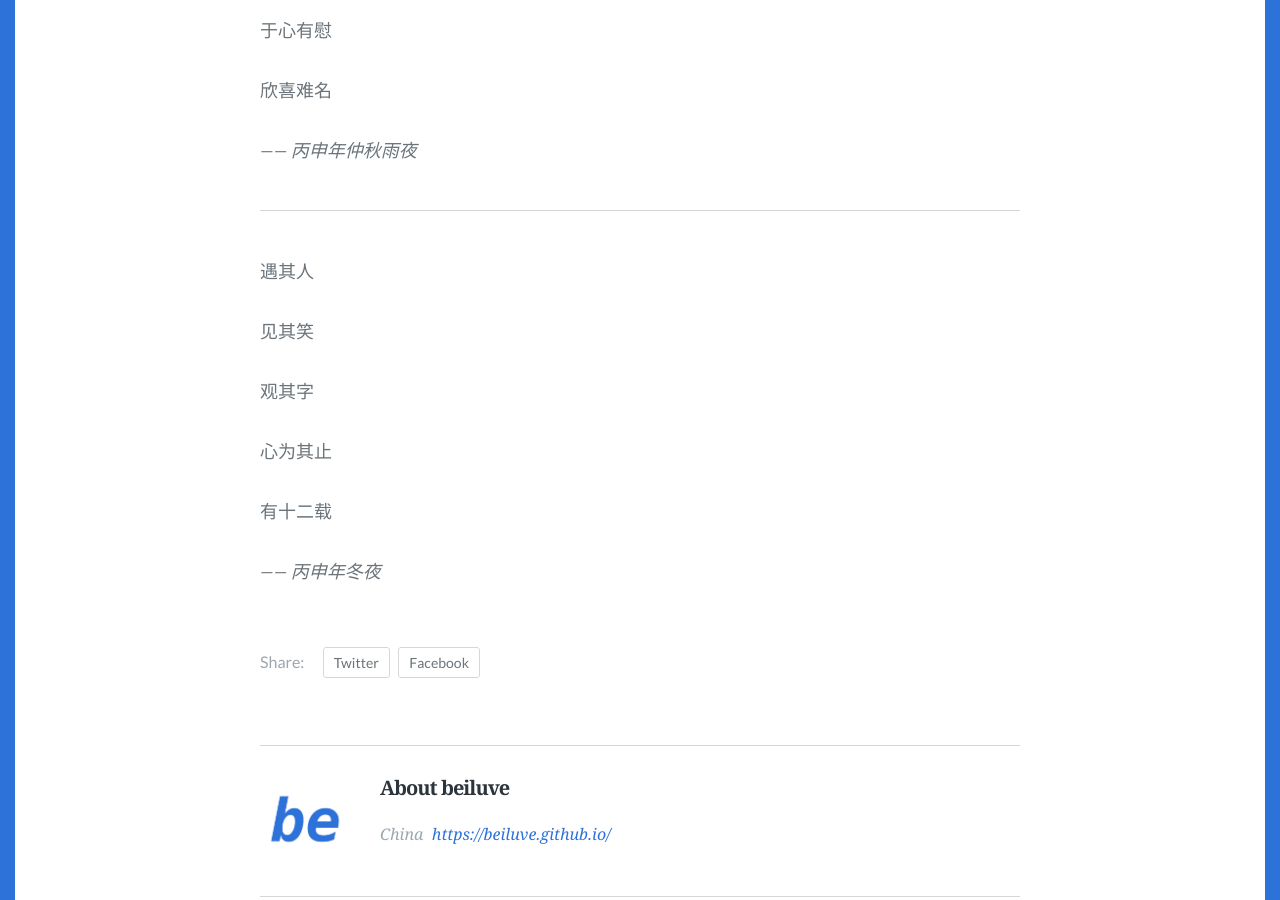
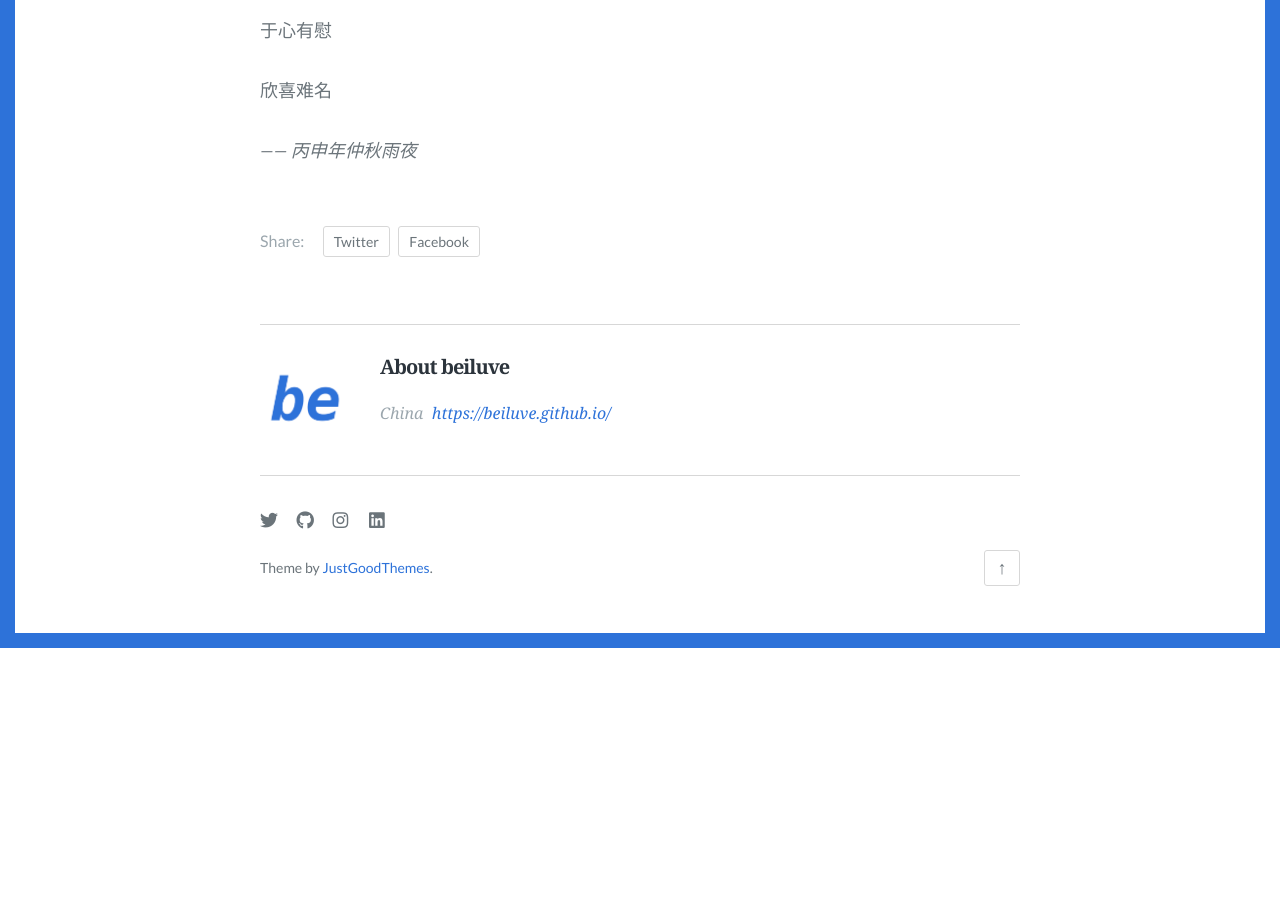
Before and after one commit to beiluve/beiluve.github.io, a Jekyll site: the page built from _posts/2021-01-28-丙申年记.md, in a window 1280 px wide and 900 px high, scrolled down 664 px. Built offline with Jekyll 4.4.1, drawn with Linux system fonts in a browser that asks for light colours; some web fonts are replaced; after the commit the page ends 1312 px from its top, so only the background shows below that.

Commit message:
update post: 丙申年记

```diff
--- a/_posts/2021-01-28-丙申年记.md
+++ b/_posts/2021-01-28-丙申年记.md
@@ -23,17 +23,3 @@ tags: [偶记]
 欣喜难名
 
 *—— 丙申年仲秋雨夜*
-
----
-
-遇其人
-
-见其笑
-
-观其字
-
-心为其止
-
-有十二载
-
-*—— 丙申年冬夜*
```
